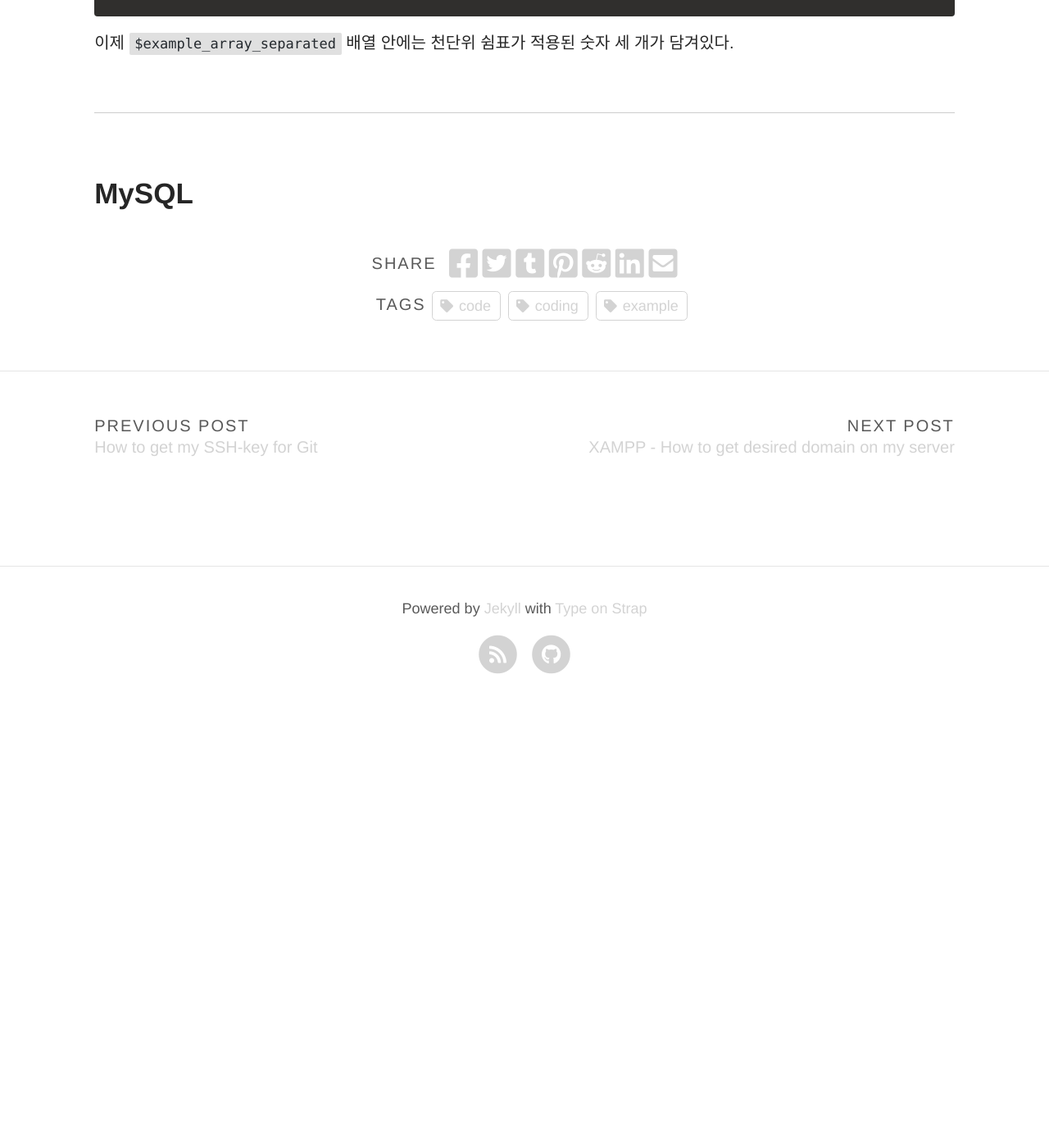
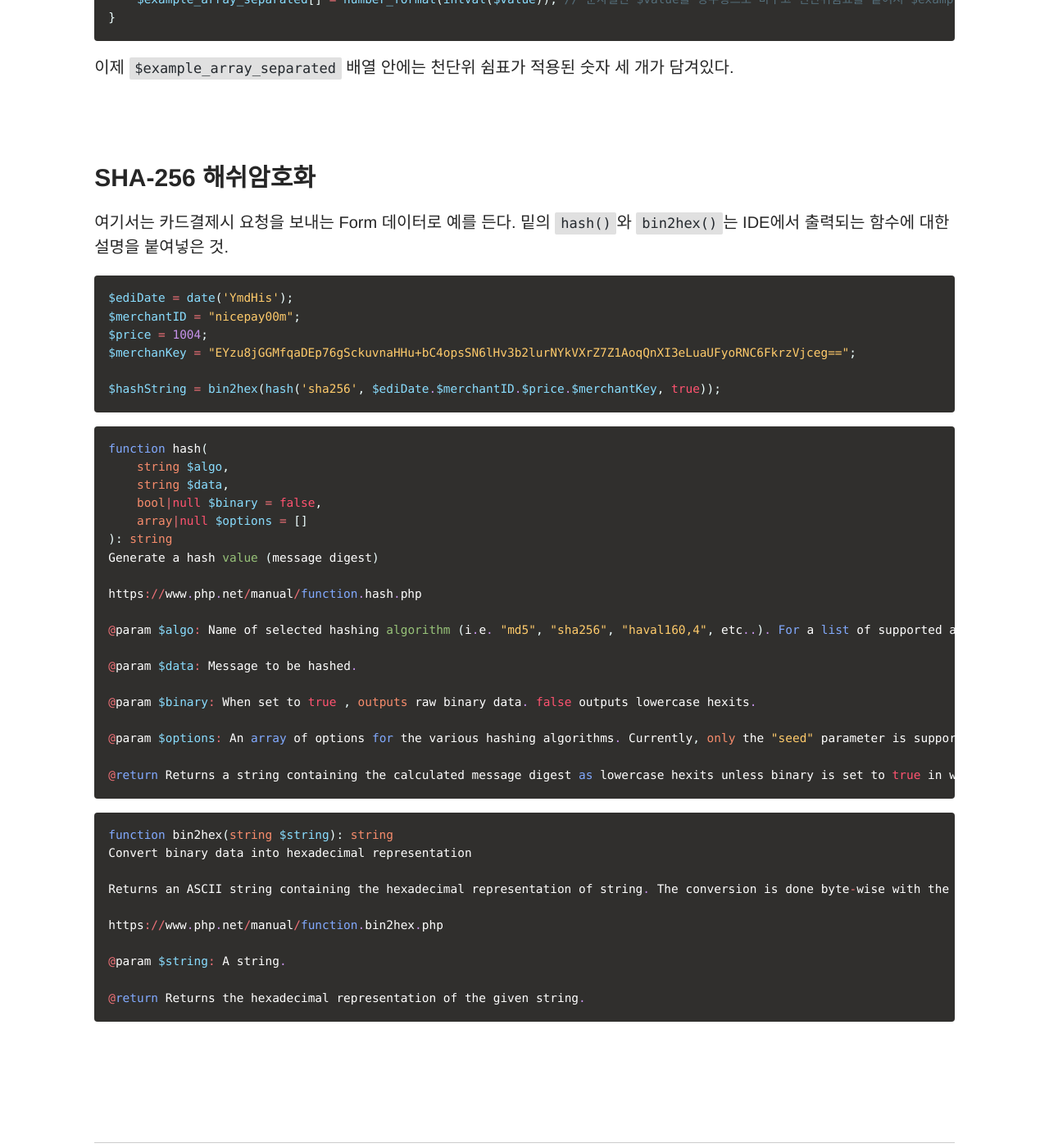
Before and after one commit to fffight88/fffight88.github.io, a Jekyll site: the page built from _posts/2023-05-12-code-examples.md, in a window 1280 px wide and 1400 px high, scrolled down 1810 px. Shown: the whole window at 82% size. Built offline with Jekyll 4.4.1, drawn with Linux system fonts in a browser that asks for light colours; a script that is not in the unit is left out; comment, search, counter and statistics services are not loaded; before the commit the page ends 2671 px from its top, so only the background shows below that.

Commit message:
포스트(코드 이그잼플) 수정

````diff
--- a/_posts/2023-05-12-code-examples.md
+++ b/_posts/2023-05-12-code-examples.md
@@ -15,6 +15,7 @@ excerpt_separator: <!--more-->
   - [텍스트박스 일부문자만 허용하기](#텍스트박스-일부문자만-허용하기)
 - [PHP](#php)
   - [separator로 구별한 숫자들로 구성된 문자열 처리](#separator로-구별한-숫자들로-구성된-문자열-처리)
+  - [SHA-256 해쉬암호화](#sha-256-해쉬암호화)
 - [MySQL](#mysql)
 
 
@@ -72,6 +73,59 @@ foreach ($example_array as $key => $value)
 
 이제 `$example_array_separated` 배열 안에는 천단위 쉼표가 적용된 숫자 세 개가 담겨있다.
 
+<br>
+<br>
+
+### SHA-256 해쉬암호화
+
+여기서는 카드결제시 요청을 보내는 Form 데이터로 예를 든다. 밑의 `hash()`와 `bin2hex()`는 IDE에서 출력되는 함수에 대한 설명을 붙여넣은 것.
+
+```php
+$ediDate = date('YmdHis');
+$merchantID = "nicepay00m";
+$price = 1004;
+$merchanKey = "EYzu8jGGMfqaDEp76gSckuvnaHHu+bC4opsSN6lHv3b2lurNYkVXrZ7Z1AoqQnXI3eLuaUFyoRNC6FkrzVjceg==";
+
+$hashString = bin2hex(hash('sha256', $ediDate.$merchantID.$price.$merchantKey, true));
+```
+
+```php
+function hash(
+    string $algo,
+    string $data,
+    bool|null $binary = false,
+    array|null $options = []
+): string
+Generate a hash value (message digest)
+
+https://www.php.net/manual/function.hash.php
+
+@param $algo: Name of selected hashing algorithm (i.e. "md5", "sha256", "haval160,4", etc..). For a list of supported algorithms see hash_algos().
+
+@param $data: Message to be hashed.
+
+@param $binary: When set to true , outputs raw binary data. false outputs lowercase hexits.
+
+@param $options: An array of options for the various hashing algorithms. Currently, only the "seed" parameter is supported by the MurmurHash variants.
+
+@return Returns a string containing the calculated message digest as lowercase hexits unless binary is set to true in which case the raw binary representation of the message digest is returned.
+```
+
+```php
+function bin2hex(string $string): string
+Convert binary data into hexadecimal representation
+
+Returns an ASCII string containing the hexadecimal representation of string. The conversion is done byte-wise with the high-nibble first.
+
+https://www.php.net/manual/function.bin2hex.php
+
+@param $string: A string.
+
+@return Returns the hexadecimal representation of the given string.
+```
+
+<br>
+<br>
 
 <br>
 
````
